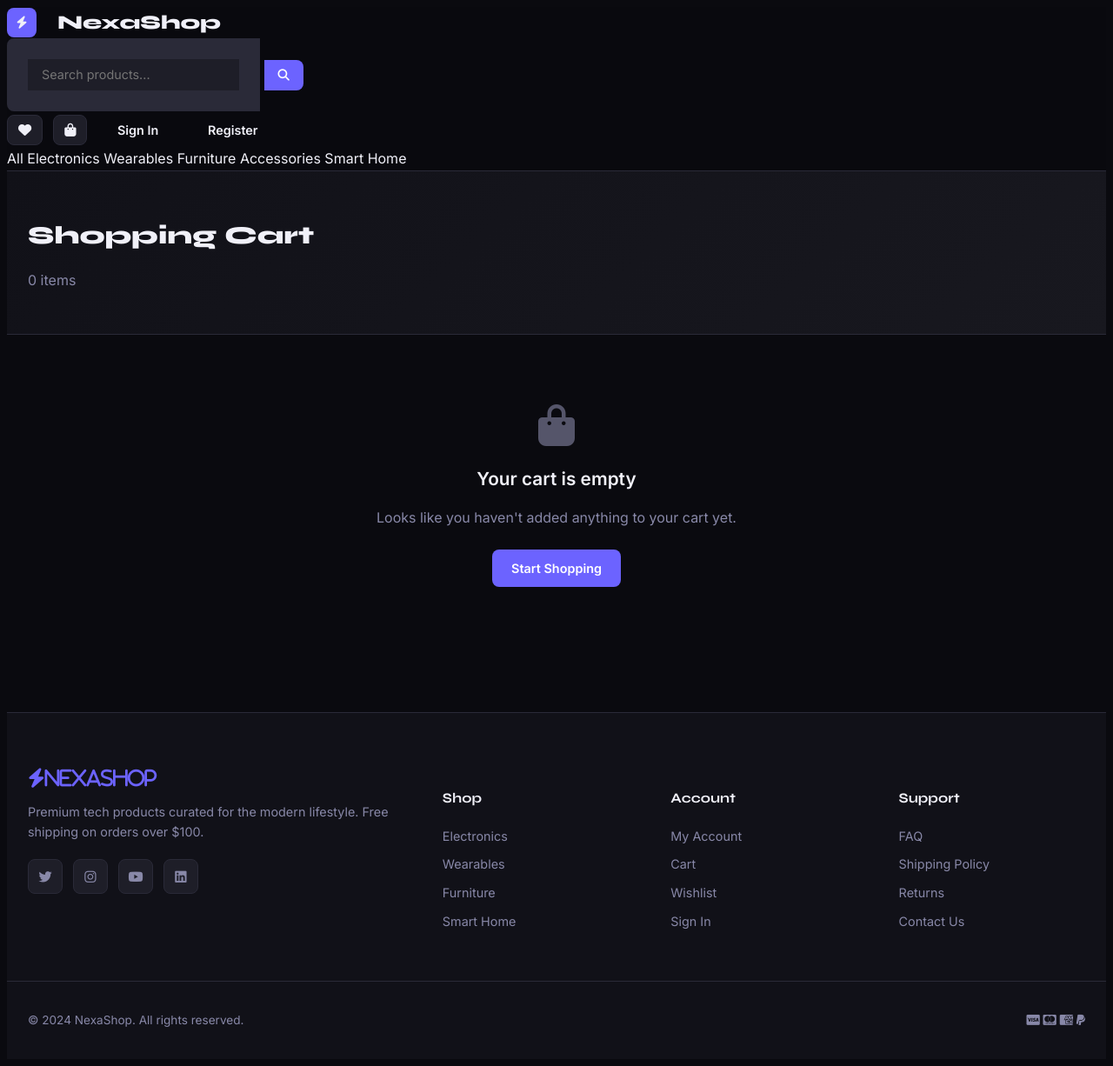
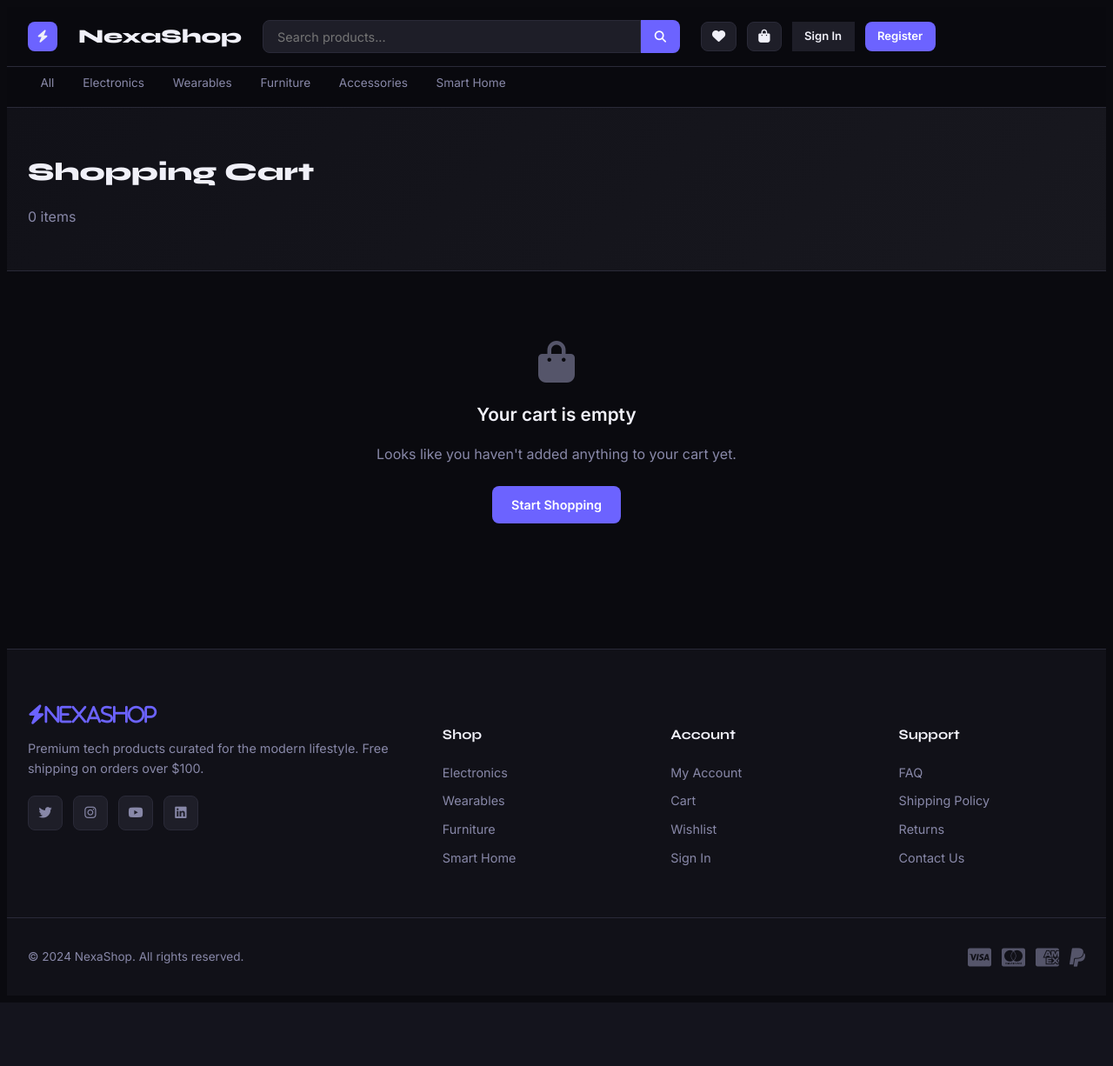
Before and after one commit to Jayalingesh/Ecommerce-Website, a Flask app: page /cart in a window 1280 px wide. Shown: the whole page at 87% size. After the commit the page ends 1153 px from the top, so only its background shows below. Run offline with Flask 3, Linux system fonts and the light colour scheme.

Commit message:
Updated CSS

```diff
--- a/static/css/style.css
+++ b/static/css/style.css
@@ -302,7 +302,7 @@ input, select, button, textarea {
     border-bottom: 1px solid var(--border);
 }
 
-.nav-inner{
+.nav_inner{
     max-width: 1280px;
     margin: 0 auto;
     padding: 0 1.5rem;
@@ -340,7 +340,7 @@ input, select, button, textarea {
     position: relative;
 }
 
-.nac_search form{
+.nav_search form{
     display: flex;
 }
 
@@ -348,7 +348,7 @@ input, select, button, textarea {
     flex: 1;
     padding: .6rem 1rem;
     background: var(--surface);
-    border: 1.5rem solid var(--border);
+    border: 1.5px solid var(--border);
     border-radius: var(--radius-sm) 0 0 var(--radius-sm);
     color: var(--text);
     font-size: .9rem;
@@ -471,7 +471,7 @@ input, select, button, textarea {
     cursor: pointer;
 }
 
-.nav_cat{
+.category-nav{
     max-width: 1280px;
     margin: 0 auto;
     padding: 0 1.5rem;
@@ -482,7 +482,7 @@ input, select, button, textarea {
     border-top: 1px solid var(--border);
 }
 
-.nav_cat a{
+.category-nav a{
     white-space: nowrap;
     padding: .5rem .9rem;
     border-radius: var(--radius-sm);
@@ -491,7 +491,7 @@ input, select, button, textarea {
     transition: all var(--transition);
 }
 
-.nav_cat a:hover{
+.category-nav a:hover{
     color: var(--text);
     background: var(--surface);
 }
@@ -985,13 +985,13 @@ input, select, button, textarea {
 
 /*------------------ Newletter ---------------*/
 
-.newletter{
+.newsletter{
     background: var(--surface);
     border-top: 1px solid var(--border);
     padding: 4rem 0;
 }
 
-.newletter_inner{
+.newsletter_inner{
     background: var(--surface);
     align-items: center;
     justify-content: space-between;
@@ -999,22 +999,22 @@ input, select, button, textarea {
     flex-wrap: wrap;
 }
 
-.newletter_text h2{
+.newsletter_text h2{
     font-family: 'Syne', sans-serif; font-size: 1.8rem;
     font-weight: 700;
     margin-bottom: .4rem;
 }
 
-.newletterr_text p{
-    color: var(--text-muted);
-}
-
-.newletter_form {
+.newsletterr_text p{
+    color: var(--text-muted);
+}
+
+.newsletter_form {
     display: flex;
     gap: .5rem;
 }
 
-.newletter_form input{
+.newsletter_form input{
     padding: .7rem 1.2rem;
     border-radius: var(--radius-sm);
     background: var(--bg2);
@@ -1023,7 +1023,7 @@ input, select, button, textarea {
     min-width: 280px;
 }
 
-.newletter_form input:focus{
+.newsletter_form input:focus{
     outline: none;
     border-color: var(--accent);
 }
--- a/templates/base.html
+++ b/templates/base.html
@@ -14,7 +14,7 @@
         {% if message %}
             <div class="flashed-container">
                 {% for cat, msg in message %}
-                    <div class="flashed flash--{{ cat }}">
+                    <div class="flashed flash-{{ cat }}">
                         <i class="fa {{ 'fa-check-circle' if cat == 'success' else 'fa-exclamation-circle' }}"></i>
                         {{ msg }}
                         <button class="flashed-close" onclick="this.parentElement.remove()">x</button>
@@ -46,7 +46,7 @@
                 <a href="{{ url_for('wishlist') }}" class="nav_action" title="Wishlist">
                     <i class="fa fa-heart"></i>
                 </a>
-                <a href="{{ url_for('cart') }}" class="nav_action nav_action--cart" title="Cart">
+                <a href="{{ url_for('cart') }}" class="nav_action nav_action-cart" title="Cart">
                     <i class="fa fa-shopping-bag"></i>
                     {% if cart_count > 0 %}
                         <span class="nav-badge">
@@ -80,8 +80,8 @@
                         </div>
                     </div>
                 {% else %}
-                    <a href="{{ url_for('login') }}" class="btn btn--ghost btn--sm">Sign In</a>
-                    <a href="{{ url_for('register') }}" class="btn btn--primary btn--sm">Register</a>
+                    <a href="{{ url_for('login') }}" class="btn btn-ghost btn-sm">Sign In</a>
+                    <a href="{{ url_for('register') }}" class="btn btn-primary btn-sm">Register</a>
                 {% endif %}
                 <button class="nav_burger" id="navBurger">
                     <i class="fa fa-bars"></i>
@@ -105,7 +105,7 @@
             {% endif %}
         </div>
 
-        <div class="nav_cats">
+        <div class="category-nav">
             <a href="{{ url_for('products') }}">All</a>
             <a href="{{ url_for('products') }}?category=Electronics">Electronics</a>
             <a href="{{ url_for('products') }}?category=Wearables">Wearables</a>
@@ -155,7 +155,7 @@
         </div>
         <div class="footer_bottom">
             <p>© 2024 NexaShop. All rights reserved.</p>
-            <div class="footer__payments">
+            <div class="footer_payments">
             <i class="fab fa-cc-visa"></i>
             <i class="fab fa-cc-mastercard"></i>
             <i class="fab fa-cc-amex"></i>
```
